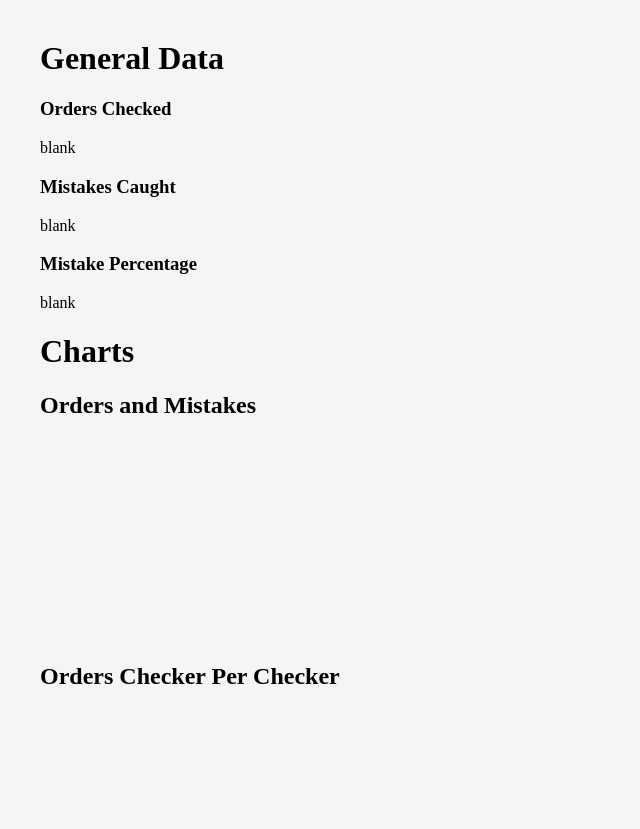
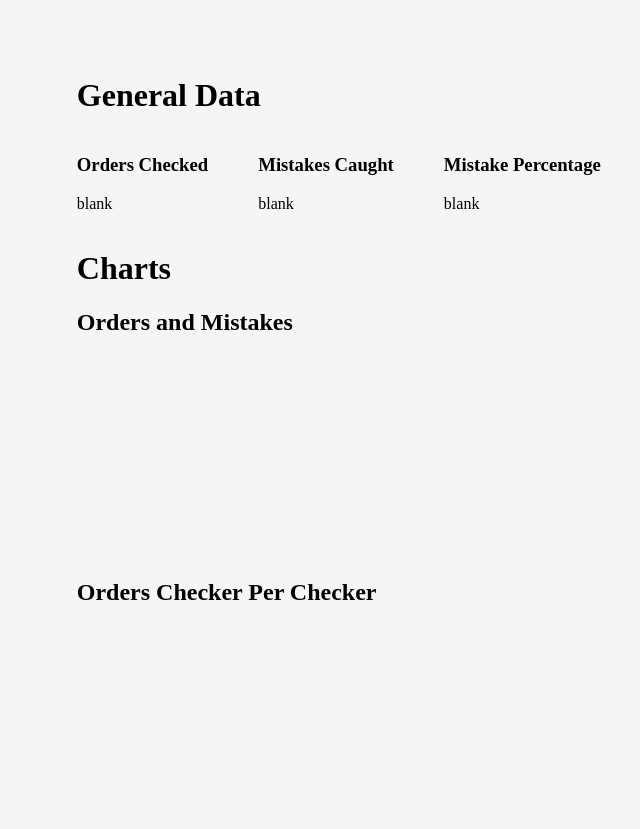
Before and after one commit to CalvinGaiennie/Checking-Reports, a plain HTML site: page frontend/items.html in a window 1280 px wide. Shown: the top 829 px of the page, without its empty margins (0-640 px from the left). Drawn offline with nearby package versions, Linux system fonts and the light colour scheme; no server answers.

Commit message:
made some small aestetic changes

```diff
--- a/frontend/items.html
+++ b/frontend/items.html
@@ -8,14 +8,22 @@
     <script src="https://cdn.jsdelivr.net/npm/chart.js"></script>
   </head>
   <body id="body">
+    <div id="general-data">
       <h1>General Data</h1>
-    <div>
+      <div class="flex">
+        <div class="data">
           <h3>Orders Checked</h3>
           <p id="orders-checked">blank</p>
+        </div>
+        <div class="data">
           <h3>Mistakes Caught</h3>
           <p id="total-mistakes-caught">blank</p>
+        </div>
+        <div class="data">
           <h3>Mistake Percentage</h3>
           <p id="mistake-percentage">blank</p>
+        </div>
+      </div>
     </div>
     <div id="charts">
       <h1>Charts</h1>
--- a/frontend/style.css
+++ b/frontend/style.css
@@ -3,10 +3,19 @@ body {
   background-color: #f5f5f5;
 }
 
-#order-list {
-  margin: 20px;
+#body {
+  margin: 6vw;
 }
 
-#body {
-  margin: 40px;
+canvas {
+  max-width: 800px;
+  max-height: 400px;
 }
+
+.flex {
+  display: flex;
+}
+
+.data {
+  margin-right: 50px;
+}
```
Lines whose indentation alone changed are shown as unchanged.
